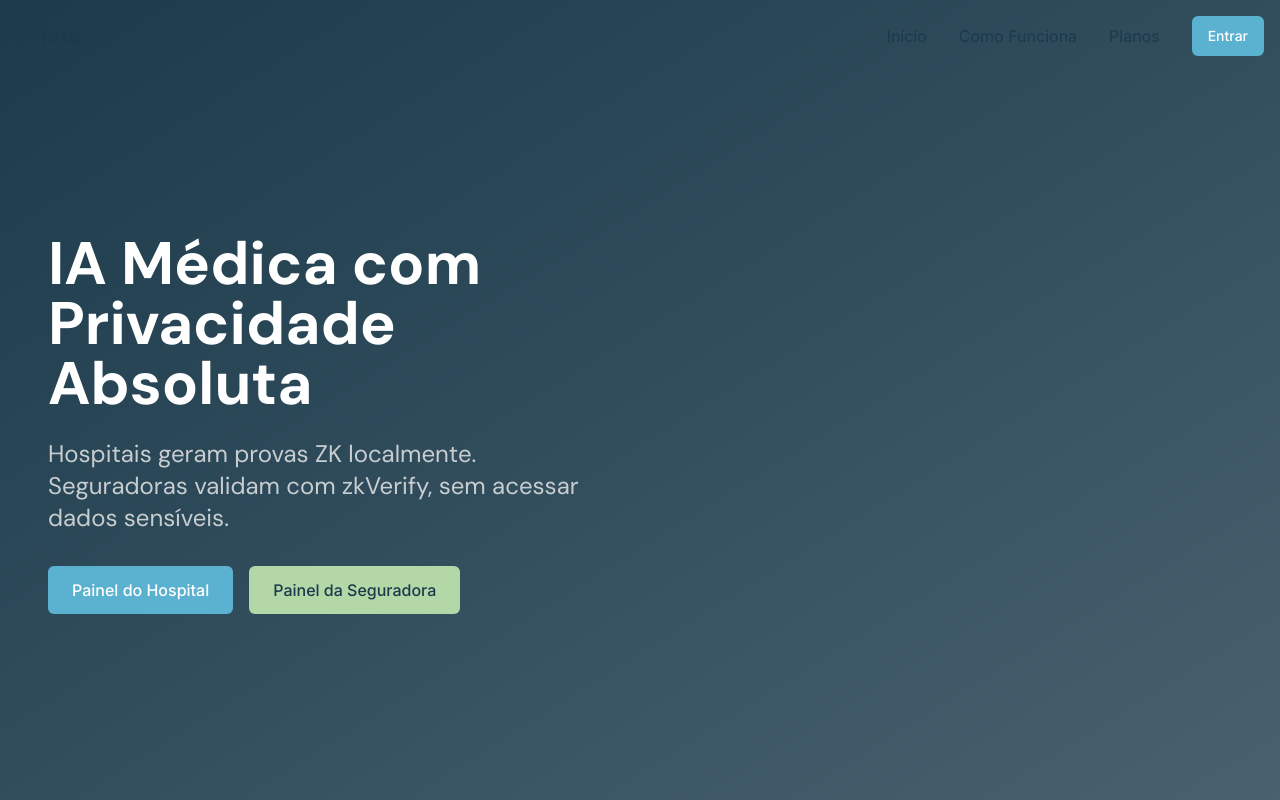
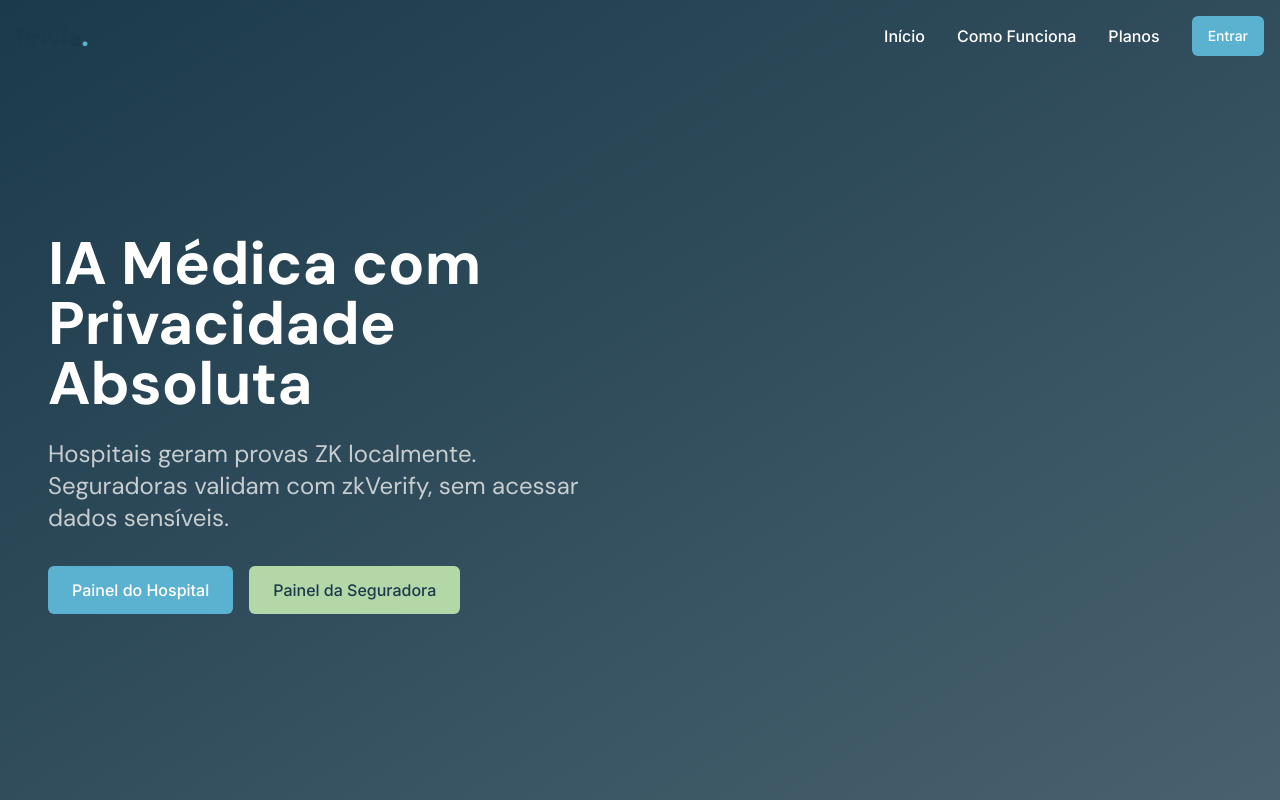
Before and after one commit to biadebeatriz/privia-zk-guardian, a React (Vite) app: page / in a window 1280 px wide. Shown: the top 800 px of the page. Built offline with nearby package versions, Linux system fonts and the light colour scheme.

Commit message:
Fix: Improve header and logo styling
- Added a large, decorative period to the end of the "Privia" logo in the header.
- Adjusted the color of the "Início", "Como Funciona", and "Planos" navigation links to improve contrast against the background.

```diff
--- a/src/components/Header.tsx
+++ b/src/components/Header.tsx
@@ -24,7 +24,9 @@ const Header = () => {
     >
       <div className="container mx-auto px-4 flex justify-between items-center">
         <Link to="/" className="flex items-center">
-          <h1 className="text-2xl font-bold text-privia-petrol">Privia</h1>
+          <h1 className="text-2xl font-bold text-privia-petrol">
+            Privia<span className="text-privia-blue text-3xl">.</span>
+          </h1>
         </Link>
 
         {/* Mobile menu button */}
@@ -48,13 +50,13 @@ const Header = () => {
 
         {/* Desktop Navigation */}
         <nav className="hidden lg:flex items-center gap-8">
-          <a href="#inicio" className="text-privia-petrol hover:text-privia-blue transition-colors">
+          <a href="#inicio" className="text-white font-medium hover:text-privia-blue transition-colors">
             Início
           </a>
-          <a href="#como-funciona" className="text-privia-petrol hover:text-privia-blue transition-colors">
+          <a href="#como-funciona" className="text-white font-medium hover:text-privia-blue transition-colors">
             Como Funciona
           </a>
-          <a href="#planos" className="text-privia-petrol hover:text-privia-blue transition-colors">
+          <a href="#planos" className="text-white font-medium hover:text-privia-blue transition-colors">
             Planos
           </a>
           <Button asChild className="bg-privia-blue hover:bg-privia-blue/90 text-white">
```
